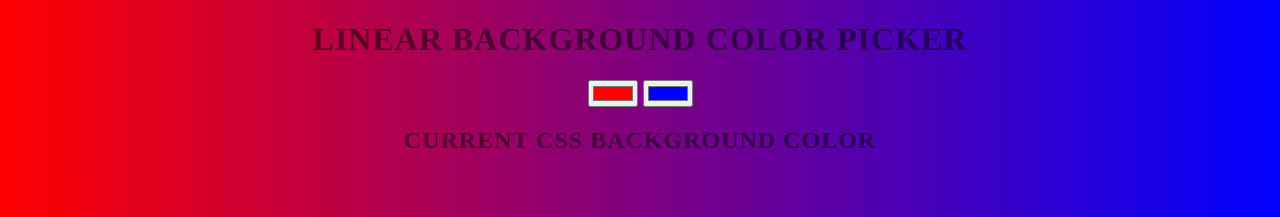
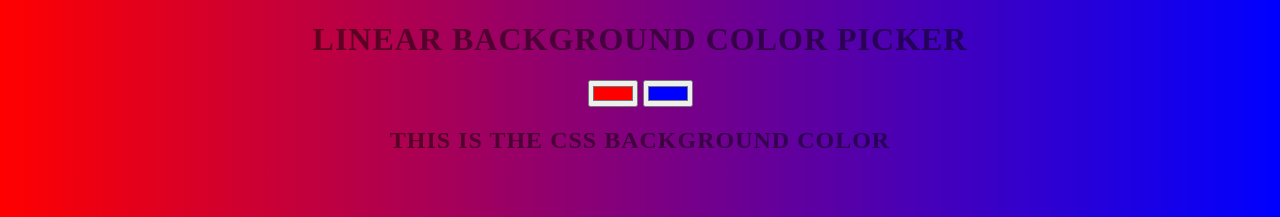
Before and after one commit to agaogao/background-generator, a plain HTML site: page index.html in a window 1280 px wide. Shown: the top 217 px of the page. Drawn offline with Linux system fonts and the light colour scheme.

Commit message:
changing h2 text

```diff
--- a/index.html
+++ b/index.html
@@ -9,7 +9,7 @@
 	<h1>Linear Background Color Picker</h1>
   <input type="color" id="color1" name="color1" value="#ff0000">
   <input type="color" id="color2" name="color2" value="#0000ff">
-  <h2>Current css background color</h2>
+  <h2>This is the css background color</h2>
   <h3></h3>
 </body>
 </html>
```
